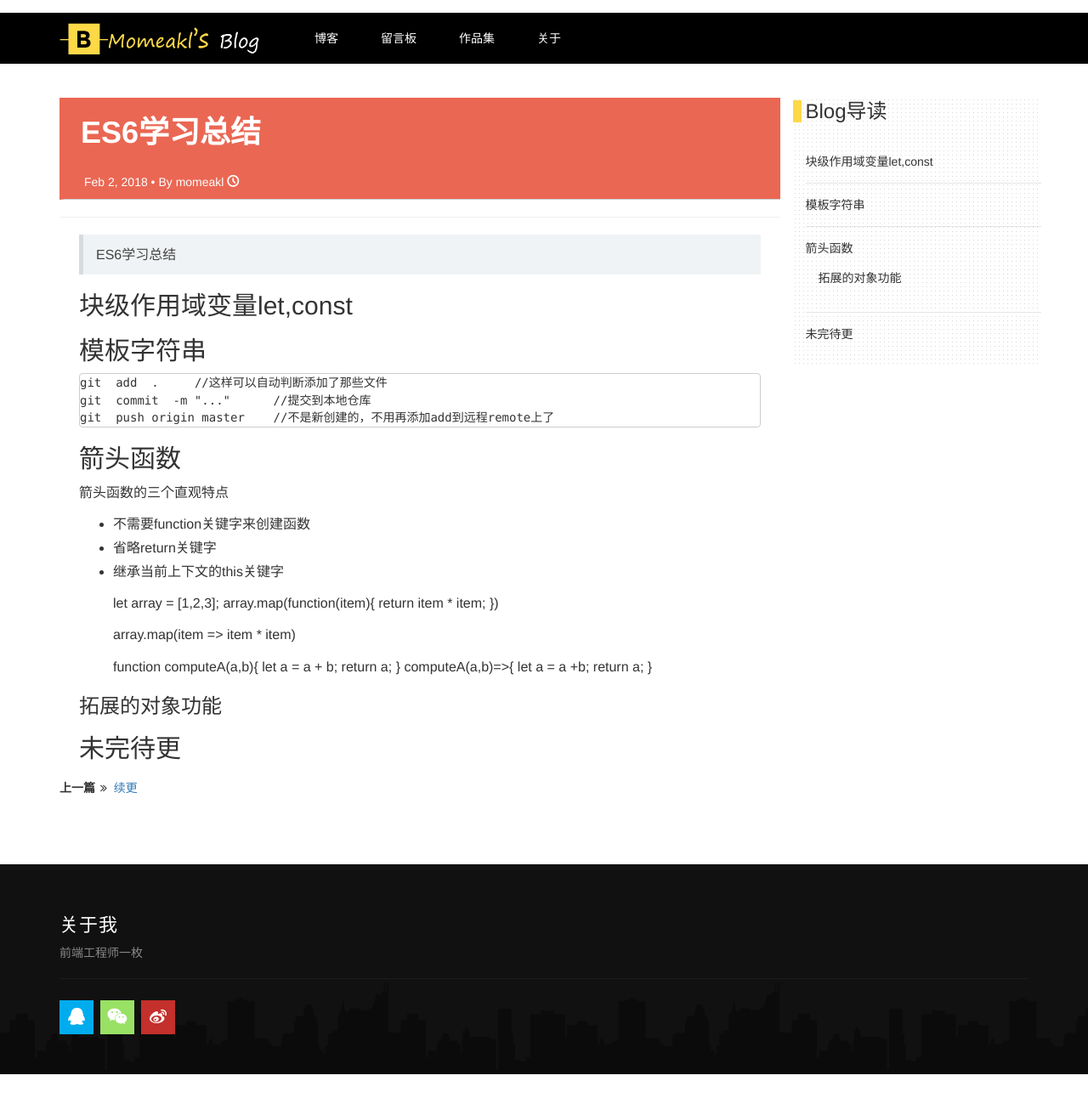
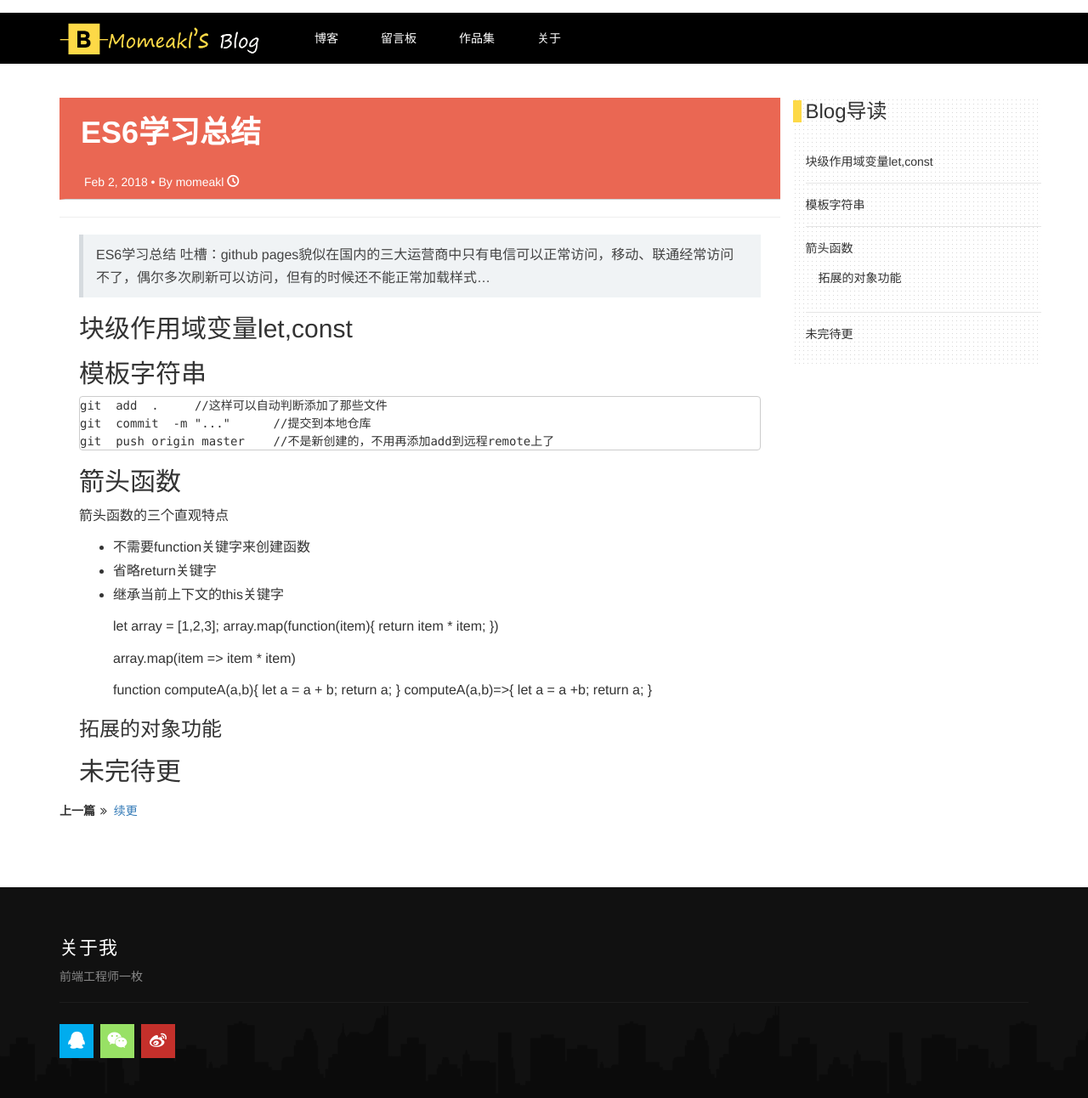
Before and after one commit to momeakl/momeakl.github.io, a Jekyll site: the page built from _posts/2018-02-02-ES6.md, in a window 1280 px wide. Shown: the whole page at 85% size. Built offline with Jekyll 4.4.1, drawn with Linux system fonts in a browser that asks for light colours; nearby versions of some CDN libraries; some web fonts are replaced; comment, search, counter and statistics services are not loaded; a style sheet for code colours, icons or effects is not loaded; before the commit the page ends 1264 px from its top, so only the background shows below that.

Commit message:
add content

```diff
--- a/_posts/2018-02-02-ES6.md
+++ b/_posts/2018-02-02-ES6.md
@@ -9,7 +9,7 @@ categories: ES6
 * content
 {:toc}
 
-> ES6学习总结
+> ES6学习总结  吐槽：github pages貌似在国内的三大运营商中只有电信可以正常访问，移动、联通经常访问不了，偶尔多次刷新可以访问，但有的时候还不能正常加载样式...
 
 
 
```
